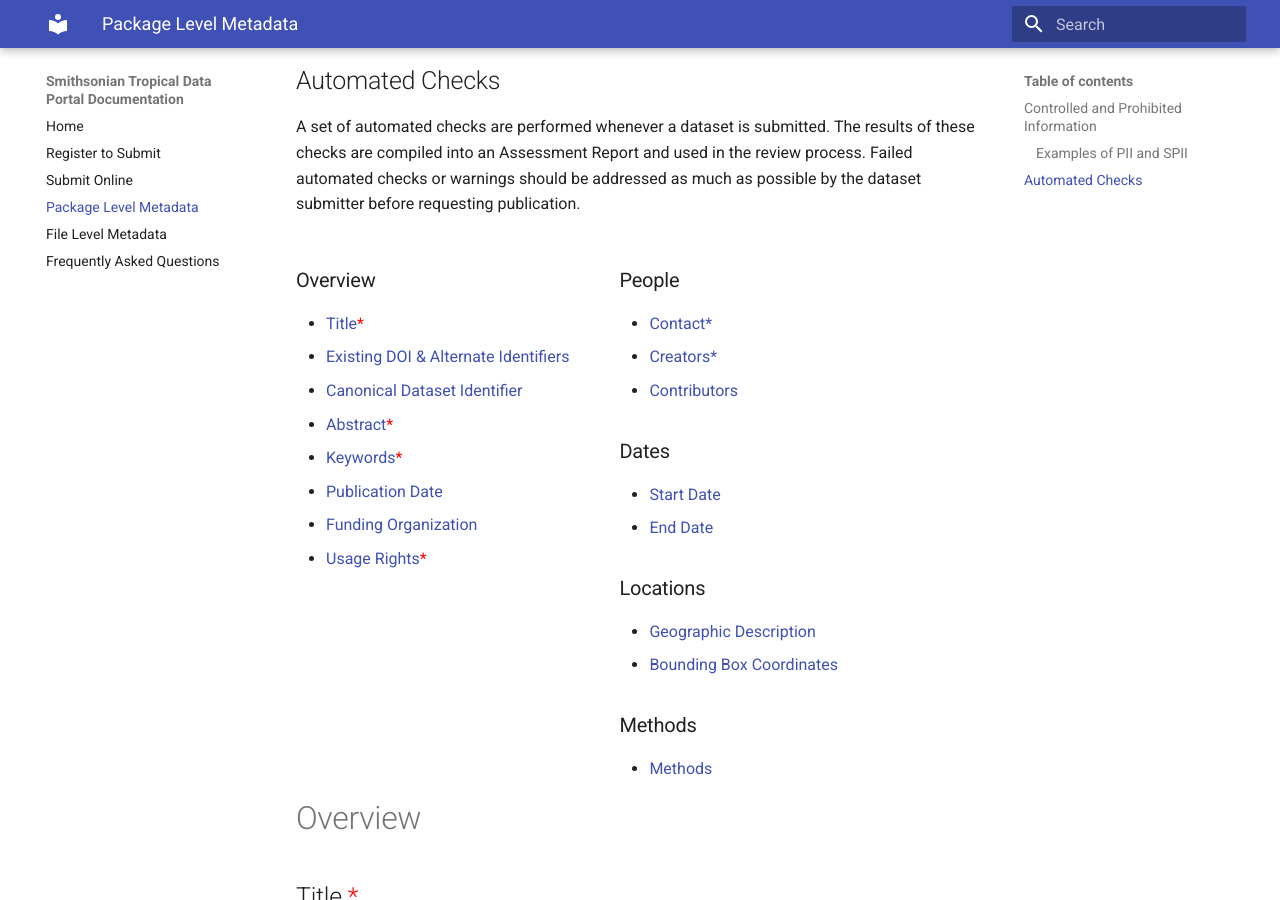
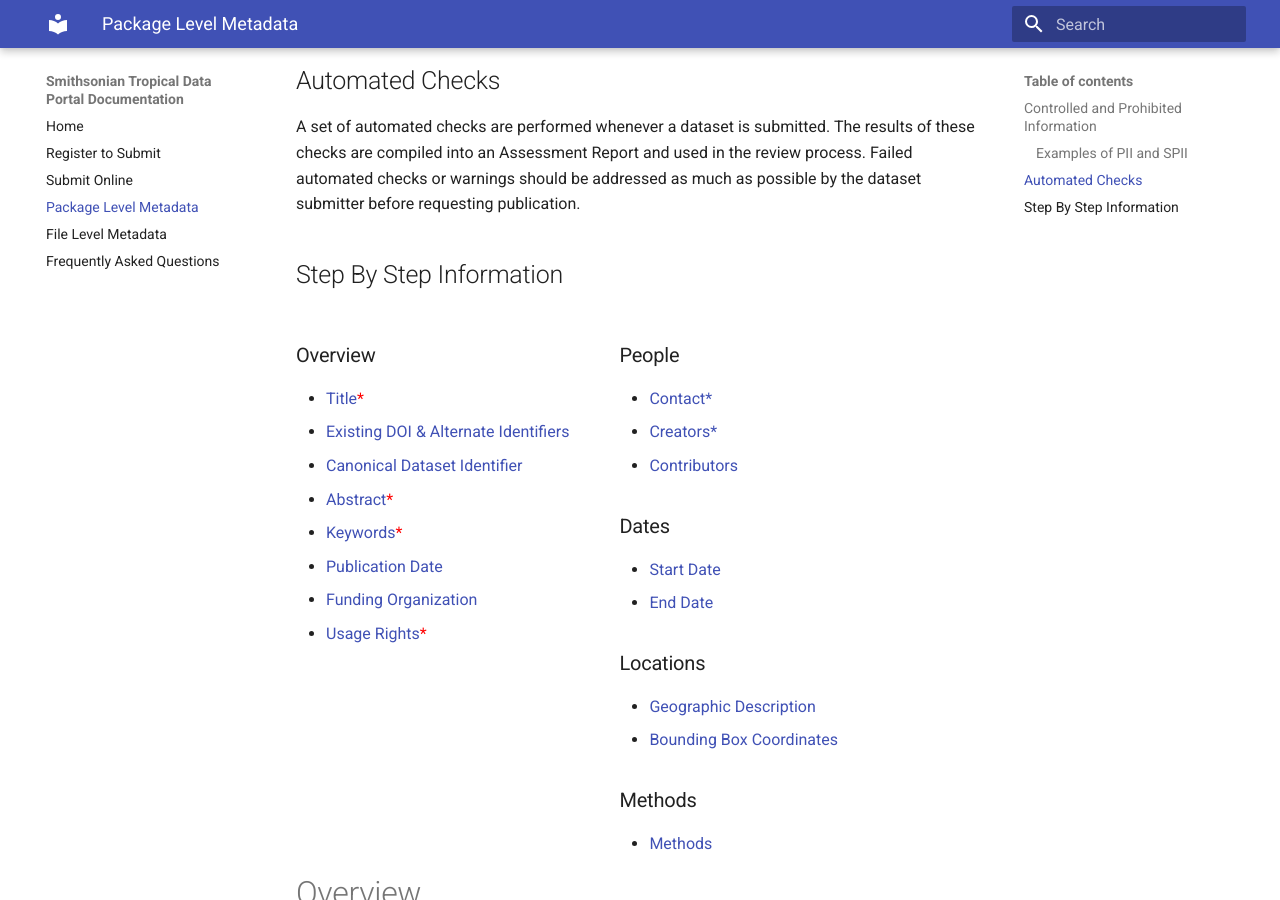
Before and after one commit to SmithsonianTropicalDataPortal/STDP_Documentation, an MkDocs documentation site: the page built from docs/package_level_meta_reqs.md, in a window 1280 px wide and 900 px high, scrolled down 909 px. Built offline with MkDocs 1.6.1 and Material for MkDocs 9.7.7, drawn with Linux system fonts in a browser that asks for light colours.

Commit message:
adding clarity

```diff
--- a/docs/package_level_meta_reqs.md
+++ b/docs/package_level_meta_reqs.md
@@ -22,6 +22,8 @@ See SD-118 for a detailed list of examples.
 ## Automated Checks
 
 A set of automated checks are performed whenever a dataset is submitted. The results of these checks are compiled into an Assessment Report and used in the review process. Failed automated checks or warnings should be addressed as much as possible by the dataset submitter before requesting publication.
+
+## Step By Step Information
 
 <div style="display: flex; align-items: flex-start;">
  <div style="margin-right: 50px;">
```
